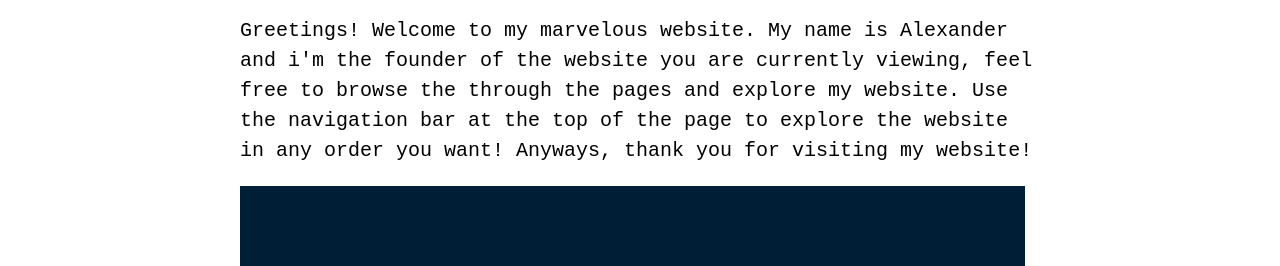
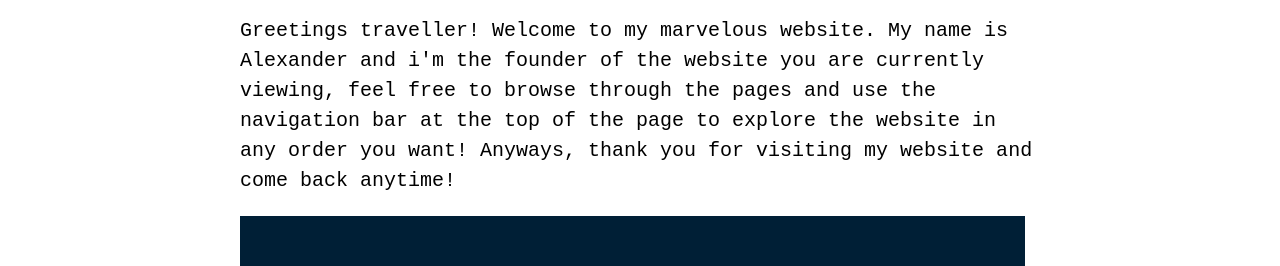
Before and after one commit to kepapen/Kevin, a plain HTML site: page Home.html in a window 1280 px wide. Shown: the part 534-800 px from the top of the page. Drawn offline with Linux system fonts and the light colour scheme.

Commit message:
edited page

```diff
--- a/Home.html
+++ b/Home.html
@@ -25,11 +25,9 @@
 <!-- main element -->
 <main>
 	<h2>Greetings!</h2>
-	<p>Greetings! Welcome to my marvelous website. My name is Alexander and i'm the founder of the website you are currently viewing, feel free to browse the through the pages and explore my website. Use the navigation bar at the top of the page to explore the website in any order you want! Anyways, thank you for visiting my website!</p>
+	<p>Greetings traveller! Welcome to my marvelous website. My name is Alexander and i'm the founder of the website you are currently viewing, feel free to browse through the pages and use the navigation bar at the top of the page to explore the website in any order you want! Anyways, thank you for visiting my website and come back anytime!</p>
 	<img class="welcome" src="img/welcome-icegif-1.gif"
-	width="785"
-
-	>
+	width="785">
 
 
 </main>
```
